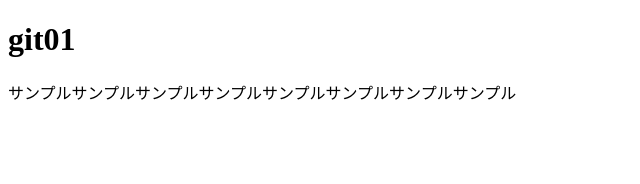
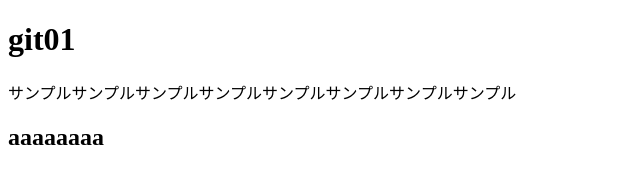
Before and after one commit to kana63826382/git.project.01, a plain HTML site: page index.html in a window 1280 px wide. Shown: the whole page, without its empty margins (0-640 px from the left). Drawn offline with Linux system fonts and the light colour scheme.

Commit message:
もう一行追加

```diff
--- a/index.html
+++ b/index.html
@@ -7,5 +7,6 @@
 <body>
 <h1>git01</h1>
 <p>サンプルサンプルサンプルサンプルサンプルサンプルサンプルサンプル</p>
+<h2>aaaaaaaa</h2>
 </body>
 </html>
```
